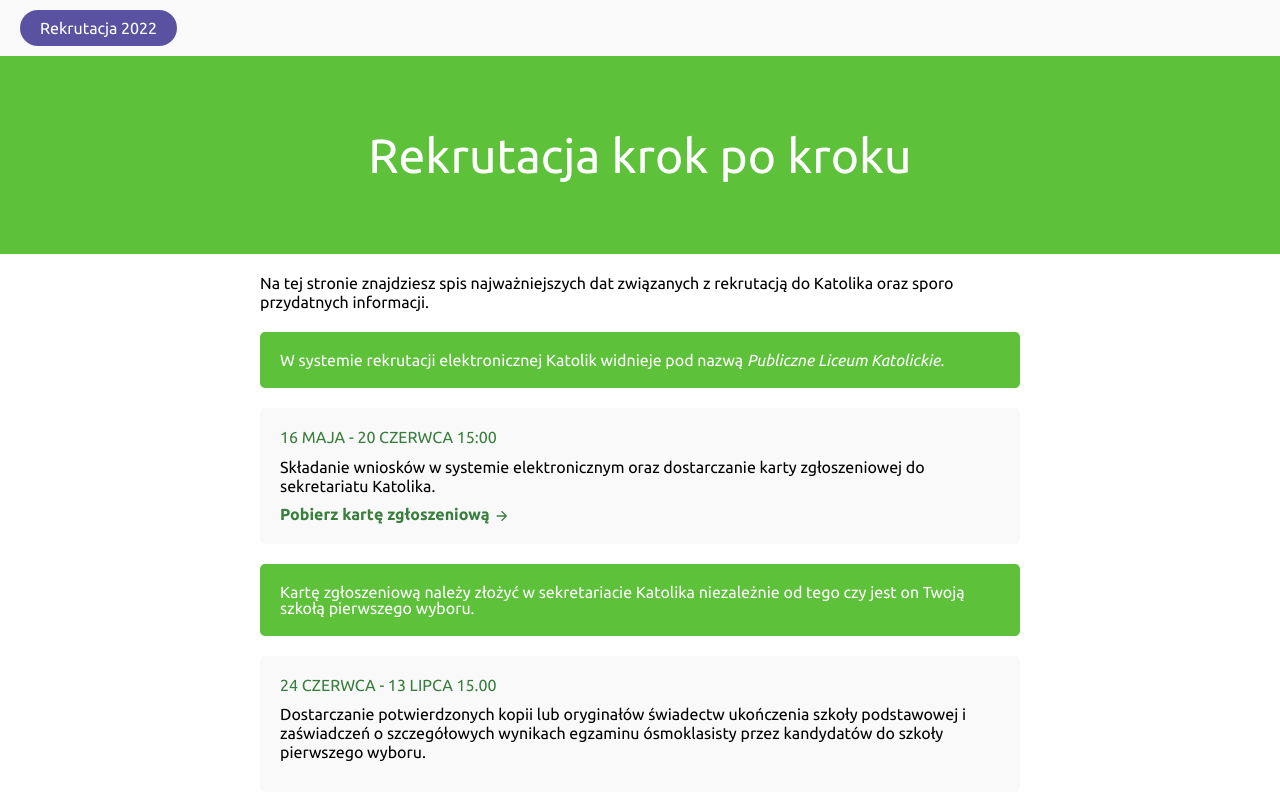
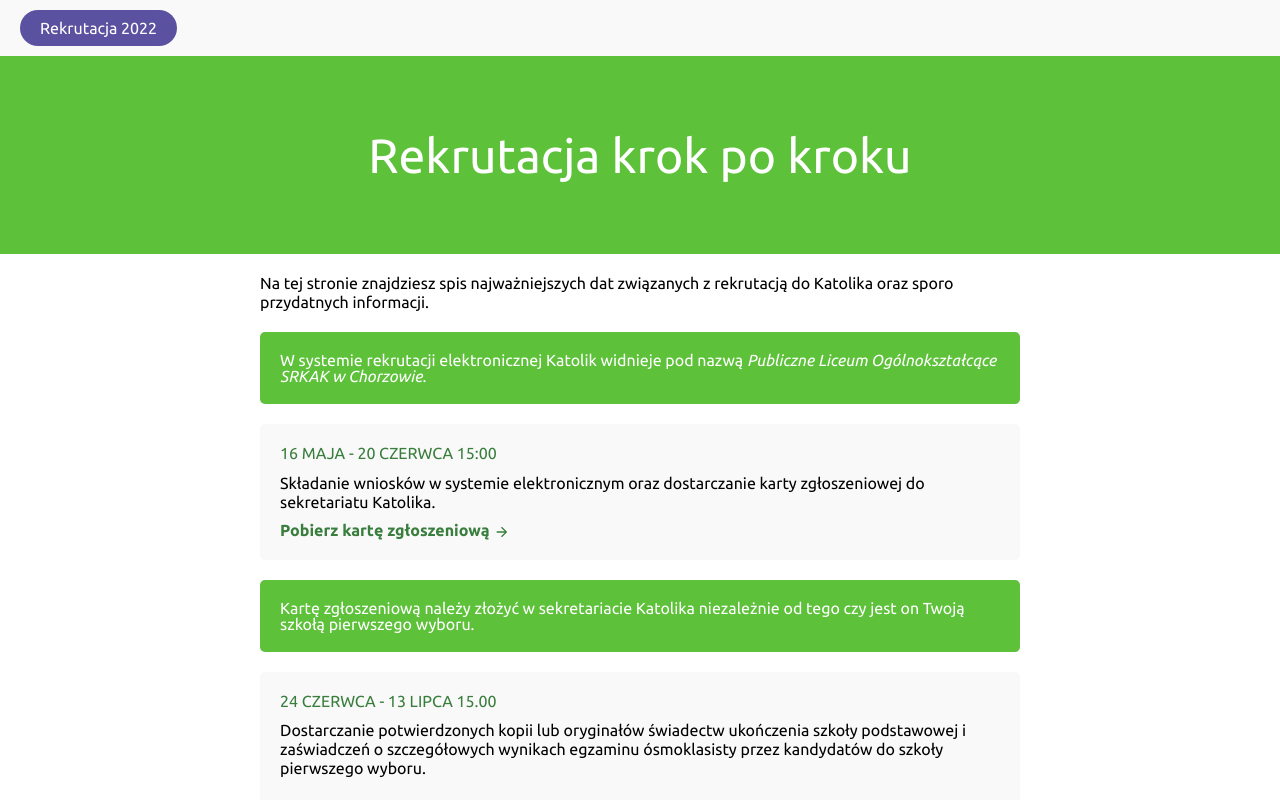
Before and after one commit to stanislawdera/katolik-chorzow-rekrutacja, a Next.js app: page /krok-po-kroku in a window 1280 px wide. Shown: the top 800 px of the page. Built offline with nearby package versions, Linux system fonts and the light colour scheme.

Commit message:
Change school name

```diff
--- a/pages/krok-po-kroku.js
+++ b/pages/krok-po-kroku.js
@@ -22,7 +22,7 @@ export default function StepByStepPage() {
         </Paragraph>
         <Box green>
           W systemie rekrutacji elektronicznej Katolik widnieje pod nazwą{" "}
-          <i>Publiczne Liceum Katolickie.</i>
+          <i>Publiczne Liceum Ogólnokształcące SRKAK w Chorzowie</i>.
         </Box>
         <DateBlock
           deadline="16 maja - 20 czerwca 15:00"
```
